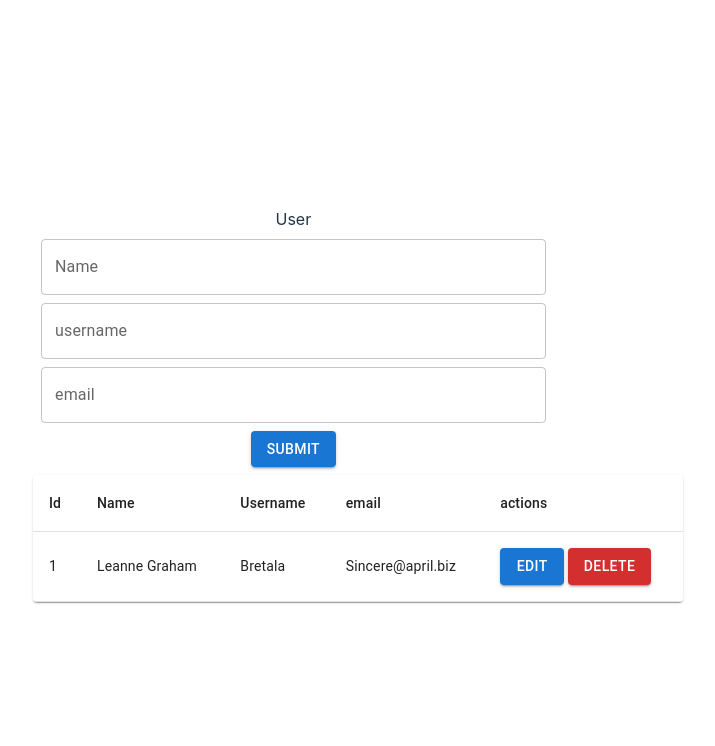
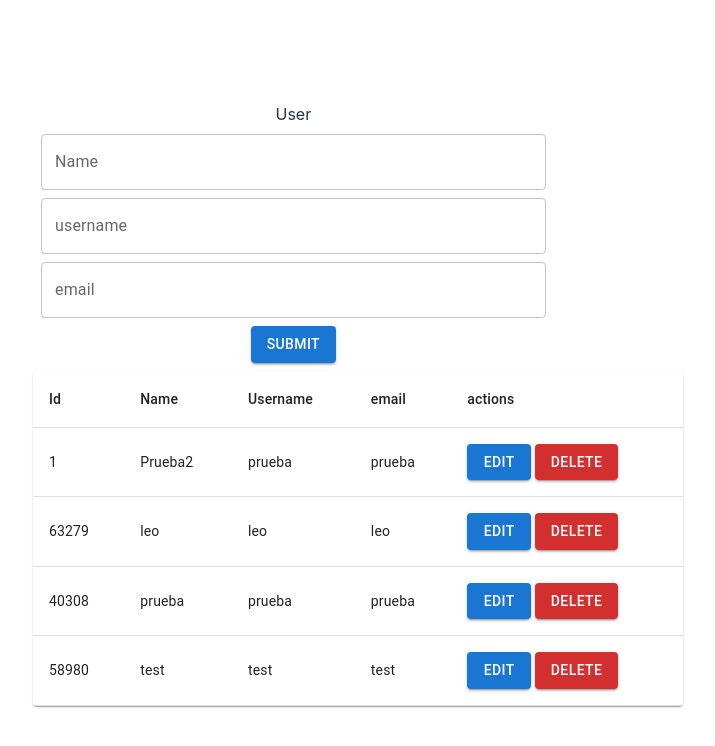
Before and after one commit to leobusar/icesi-2023b-webp-react, a React (Vite) app: page /persons in a window 1280 px wide. Shown: the top 746 px of the page, without its empty margins (282-997 px from the left). Built offline with nearby package versions, Linux system fonts and the light colour scheme; data requests are answered from the project's data file.

Commit message:
context app

```diff
--- a/api/server.json
+++ b/api/server.json
@@ -2,9 +2,27 @@
   "person": [
     {
       "id": 1,
-      "name": "Leanne Graham",
-      "username": "Bretala",
-      "email": "Sincere@april.biz"
+      "name": "Prueba2",
+      "username": "prueba",
+      "email": "prueba"
+    },
+    {
+      "id": 63279,
+      "name": "leo",
+      "username": "leo",
+      "email": "leo"
+    },
+    {
+      "id": 40308,
+      "name": "prueba",
+      "username": "prueba",
+      "email": "prueba"
+    },
+    {
+      "id": 58980,
+      "name": "test",
+      "username": "test",
+      "email": "test"
     }
   ]
 }
--- a/package.json
+++ b/package.json
@@ -17,7 +17,11 @@
     "axios": "^1.5.0",
     "json-server": "^0.17.3",
     "react": "^18.2.0",
-    "react-dom": "^18.2.0"
+    "react-dom": "^18.2.0",
+    "react-router": "^6.15.0",
+    "react-router-dom": "^6.15.0",
+    "redux": "^4.2.1",
+    "redux-thunk": "^2.4.2"
   },
   "devDependencies": {
     "@types/react": "^18.2.15",
--- a/src/App.jsx
+++ b/src/App.jsx
@@ -1,13 +1,12 @@
 import './App.css'
-import PersonList from './pages/PersonList'
+//import PersonList from './pages/PersonList'
+import Router from  './routes'
 
 
 function App() {
 
   return (
-    <>
-      <PersonList />
-    </>
+    <Router />
   )
 }
 
--- a/src/components/PersonForm.jsx
+++ b/src/components/PersonForm.jsx
@@ -1,29 +1,30 @@
-import React, { useEffect, useState } from 'react'
+import React, { useContext, useEffect, useState } from 'react'
 import PropTypes from 'prop-types'
 import { Box, Button, TextField } from '@mui/material'
+import { PersonContext } from '../context/PersonContext'
 
-function PersonForm({onAddPerson, person}) {
+function PersonForm({onAddPerson}) {
     const [id, setId] = useState("")
     const [username, setUsername] = useState("")
     const [name, setName] = useState("")
     const [email, setEmail] = useState("")
+    const {personEdit, setPersonEdit} = useContext(PersonContext)
 
     useEffect(()=>{
-        setId(person.id)
-        setUsername(person.username)
-        setName(person.name)
-        setEmail(person.email)
+        setId(personEdit.id)
+        setUsername(personEdit.username)
+        setName(personEdit.name)
+        setEmail(personEdit.email)
     }
-    ,[person])
+    ,[personEdit])
 
     const handleClick = () => {
 
         let person = {id, name, username, email}
 
         onAddPerson(person)
-        setUsername("")
-        setName("")
-        setEmail("")
+        setPersonEdit({id: "", name: "", username:"", email:""})
+
     }
 
   return (
@@ -57,8 +58,7 @@ function PersonForm({onAddPerson, person}) {
 }
 
 PersonForm.propTypes = {
-    onAddPerson: PropTypes.func.isRequired,
-    person: PropTypes.object.isRequired,
+    onAddPerson: PropTypes.func.isRequired
 }
 
 export default PersonForm
--- a/src/config/axios.js
+++ b/src/config/axios.js
@@ -1,5 +1,7 @@
 import axios from "axios";
 
-const instance =  axios.create({baseURL: "http://localhost:3000"})
+const instance =  axios.create({baseURL: "http://localhost:3000", })
+
+instance.defaults.headers.common['Authorization'] = ""
 
 export default instance
--- /dev/null
+++ b/src/context/PersonContext.jsx
@@ -0,0 +1,3 @@
+import { createContext } from "react";
+
+export  const PersonContext  = createContext("")
--- /dev/null
+++ b/src/pages/About.jsx
@@ -0,0 +1,12 @@
+import { Outlet } from "react-router"
+
+const About = () => {
+  return (
+    <div>About
+
+        <Outlet />
+    </div>
+  )
+}
+
+export default About
--- /dev/null
+++ b/src/pages/AboutIndex.jsx
@@ -0,0 +1,14 @@
+import React from 'react'
+import { useParams } from 'react-router'
+
+const AboutIndex = () => {
+  let {id} = useParams();
+
+  console.log(id)
+
+  return (
+    <div>AboutIndex id: {id}</div>
+  )
+}
+
+export default AboutIndex
--- /dev/null
+++ b/src/pages/Home.jsx
@@ -0,0 +1,9 @@
+import React from 'react'
+
+const Home = () => {
+  return (
+    <div>Home</div>
+  )
+}
+
+export default Home
--- /dev/null
+++ b/src/pages/NotFound.jsx
@@ -0,0 +1,8 @@
+
+const NotFound = () => {
+  return (
+    <div>NotFound</div>
+  )
+}
+
+export default NotFound
--- a/src/pages/PersonList.jsx
+++ b/src/pages/PersonList.jsx
@@ -4,11 +4,11 @@ import { TableContainer, Table, TableHead, TableRow, TableCell, TableBody,Paper
 import PersonRow from '../components/PersonRow';
 import PersonForm from '../components/PersonForm';
 import axios from "../config/axios";
-
+import { PersonContext } from '../context/PersonContext';
 
 function PersonList() {
   const [persons, setPersons] = useState([]);
-  const [personEdit, setPersonEdit] = useState({id: ""})
+  const [personEdit, setPersonEdit] = useState({id: "", name: "", username:"", email:""})
 
   const getPersons = async () => {
     try {
@@ -30,7 +30,7 @@ function PersonList() {
   const  addPerson = async (person) => {
      console.log(person)
     // let personsTmp = [...persons]
-     if (person.id ==""){
+     if (person.id ===""){
        person.id= Math.floor(Math.random()*100000);
       //  axios.post("/person", person).then( () =>
       //     {getPersons()}
@@ -61,8 +61,8 @@ function PersonList() {
   }
 
   return (
-    <>
-    <PersonForm onAddPerson={addPerson} person={personEdit}/>
+    <PersonContext.Provider value={{personEdit, setPersonEdit}}>
+      <PersonForm onAddPerson={addPerson} />
       <TableContainer component={Paper}>
         <Table sx={{ minWidth: 650 }} aria-label="simple table">
           <TableHead>
@@ -79,7 +79,7 @@ function PersonList() {
           </TableBody>
         </Table>
       </TableContainer>
-    </>
+    </PersonContext.Provider>
 
   )
 }
--- /dev/null
+++ b/src/routes/index.jsx
@@ -0,0 +1,24 @@
+import {BrowserRouter, Route, Routes} from "react-router-dom";
+import Home from "../pages/Home";
+import NotFound from "../pages/NotFound";
+import About from "../pages/About";
+import PersonList from "../pages/PersonList";
+import AboutIndex from "../pages/AboutIndex";
+
+
+const Router = () => (
+    <BrowserRouter>
+        <Routes>
+        <Route path="/"  element={<Home />}/>
+        <Route path="/about"  element={<About />}>
+            <Route path=":id"  element={<AboutIndex />} />
+            <Route path="otra"  element={<Home />}/>
+        </Route>
+        <Route path="/persons"  element={<PersonList />}/>
+        <Route path="/*"  element={<NotFound />}/>
+
+        </Routes>
+    </BrowserRouter>
+)
+
+export default Router;
```
Also changed, not shown: 1 other file (tests, documents, lock files or other folders). Lines whose indentation alone changed are shown as unchanged.
